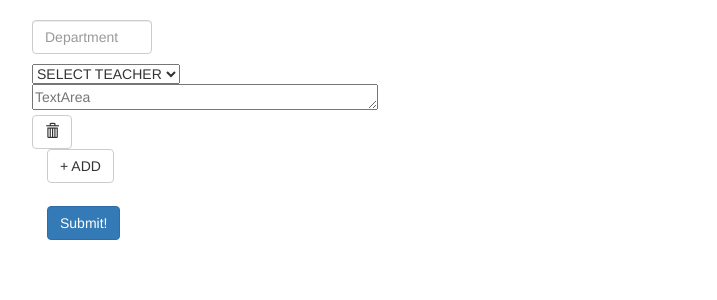
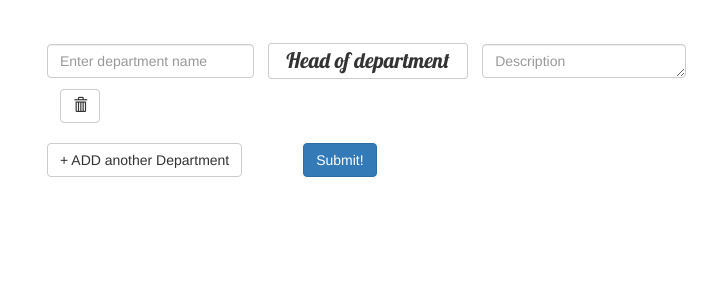
Before and after one commit to Pranav-007/grouppy-web-design, a PHP site: page /dept.php in a window 1280 px wide. Shown: the part 52-352 px from the top of the page, without its empty margins (23-740 px from the left). Run offline with PHP 8.4, Linux system fonts and the light colour scheme; some libraries are stand-ins or nearby versions; some web fonts are replaced.

Commit message:
fix: dept gui -new remove component feature

```diff
--- a/css/dept.css
+++ b/css/dept.css
@@ -53,6 +53,7 @@
 }
 .dept1 {
     position: relative;
+    bottom: 0;
 }
 
 
@@ -60,3 +61,7 @@
     display: inline-block;
 
 }
+.inputBox-inline
+{
+    display: inline-block;
+}
--- a/css/mycustomCss.css
+++ b/css/mycustomCss.css
@@ -69,3 +69,14 @@
     font-size:14pt;
 
 }
+.inputBoxForm{
+    -webkit-border-radius: 50px;
+    -moz-border-radius: 50px;
+    border-radius: 50px;
+}
+.inputBoxForm:hover{
+
+    -webkit-border-radius: 50px;
+    -moz-border-radius: 50px;
+    border-radius: 50px;
+}
--- a/dept.php
+++ b/dept.php
@@ -14,9 +14,9 @@
     <title>Department</title>
     <meta name="viewport" content="width=device-width, initial-scale=1">
 
-    <link rel="stylesheet" href="https://maxcdn.bootstrapcdn.com/bootstrap/3.3.7/css/bootstrap.min.css">
-    <script src="https://ajax.googleapis.com/ajax/libs/jquery/3.1.1/jquery.min.js"></script>
-    <script src="https://maxcdn.bootstrapcdn.com/bootstrap/3.3.7/js/bootstrap.min.js"></script>
+    <?php
+        include 'cdn/CDN.php';
+    ?>
     <link rel="stylesheet" type="text/css" href="./css/dept.css">
 </head>
 
@@ -60,33 +60,41 @@
         </div><!-- /.container-fluid -->
     </nav>
 </div>
+<div class="container">
 
-<div class="container">
-    <div id="wrapper">
-    <div id="dept0" class="row dept">
-            <input class=" form-control inputBox-inline inputBox-small-width" type="email" id="email" placeholder="Department">
+<div class="wrapper">
+    <div id="dept0" class="dept inputBox-inline" style="margin-top:2%;">
+     <form class="form-inline">
+         <div class="form-group">
+             <input class="form-control" type="text" placeholder="Enter department name" id="deptname" name="deptname">
+         </div>
+         <div class="form-group">
+             <div class="dropdown" style="font-size: 16pt;">
+                 <button class="btn btn-xs btn-default dropdown-toggle" style="font-size: 16pt; margin-bottom: 5%; width:200px; font-family: 'Lobster', cursive; margin-left: 5%;" type="button" id="dropdownMenu1" data-toggle="dropdown">Head of department</button>
+                 <ul class="dropdown-menu" role="menu" aria-labelledby="dropdownMenu1">
+                     <li role="presentation"><a role="menuitem" tabindex="-1" href="#">Unsorted <span class="badge">12</span></a></li>
+                     <li role="presentation"><a role="menuitem" tabindex="-1" href="#">Another action <span class="badge">42</span></a></li>
+                     <li role="presentation"><a role="menuitem" tabindex="-1" href="#">Something else here <span class="badge">42</span></a></li>
+                 </ul>
+             </div>
+
+         </div>
+             <div class="form-group">
+
+                 <textarea class="form-control" placeholder="Description" style="margin-left:10%;" rows="1" id="comment"></textarea>
+             </div>
+         <div class="form-group" style="margin-left: 2%;" ><button onclick="removeComponent()" class="btn btn-default"><span class="glyphicon glyphicon-trash"></span></button></div>
+
+     </form>
+
+    </div>
+</div>
+    <div class="dept1" style="margin-top: 20px;">
+        <button type="submit" onclick="createComponents()" class="btn btn-default">+ ADD another Department</button>
+        <button style="margin-left: 5%;" type="submit" class="btn btn-primary">Submit!</button>
 
 
-        <div class="inputBox-inline">
-            <select>
-                <option value="none">SELECT TEACHER</option>
-                <option value=""></option>
-                <option value=""></option>
-                <option value=""></option>
-                <option value=""></option>
-            </select>
-        </div>
-
-        <div class="inputBox-inline"><textarea rows="1" cols="40" placeholder="TextArea"></textarea></div>
-        <button class="btn btn-default inputBox-inline"><span class="glyphicon glyphicon-trash"></span></button>
     </div>
-    </div>
-<div class="dept1">
-    <button type="submit" onclick="createComponents()" class="btn btn-default">+ ADD</button>
-    <br>
-
-    <button style="margin-top: 2%" type="submit" class="btn btn-primary">Submit!</button>
-       </div>
 </div>
 
 <script src="./js/dept.js"></script>
--- a/js/dept.js
+++ b/js/dept.js
@@ -11,3 +11,13 @@ function createComponents() {
     org.parentNode.appendChild(clone);
     wrap.appendChild(org);
 }
+function removeComponent()
+{
+    if(dept_id!=0){
+    var org = document.getElementById("dept"+dept_id);
+    org.parentNode.removeChild(org);
+    --dept_id;}
+    else ;
+
+    return false;
+}
```
